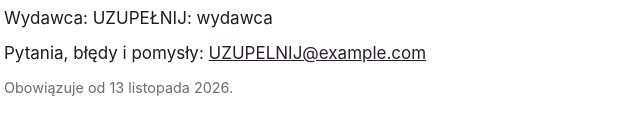
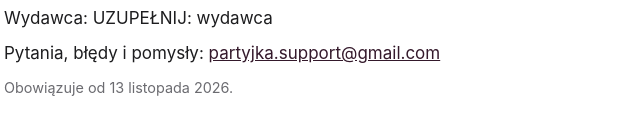
Before and after one commit to rmatlak99/partyjka-docs, a plain HTML site: page index.html in a window 1280 px wide. Shown: the part 2431-2566 px from the top of the page, 296-936 px from the left. Drawn offline with Linux system fonts and the light colour scheme.

Commit message:
Kontakt: partyjka.support@gmail.com

```diff
--- a/index.html
+++ b/index.html
@@ -70,9 +70,9 @@
   <p>Gdy zmienimy regulamin albo politykę prywatności, zmienimy tę stronę i datę poniżej. Regulamin podlega prawu polskiemu.</p>
 
   <h2 id="kontakt">Kontakt</h2>
-  <!-- UZUPEŁNIJ: te same wartości co PUBLISHER i CONTACT_EMAIL w src/app/privacy.tsx -->
+  <!-- UZUPEŁNIJ: wydawca, ta sama wartość co PUBLISHER w src/app/privacy.tsx (adres jak CONTACT_EMAIL) -->
   <p>Wydawca: UZUPEŁNIJ: wydawca</p>
-  <p>Pytania, błędy i pomysły: <a href="mailto:UZUPELNIJ@example.com">UZUPELNIJ@example.com</a></p>
+  <p>Pytania, błędy i pomysły: <a href="mailto:partyjka.support@gmail.com">partyjka.support@gmail.com</a></p>
   <p class="muted">Obowiązuje od 13 listopada 2026.</p>
 </main>
 </body>
```
